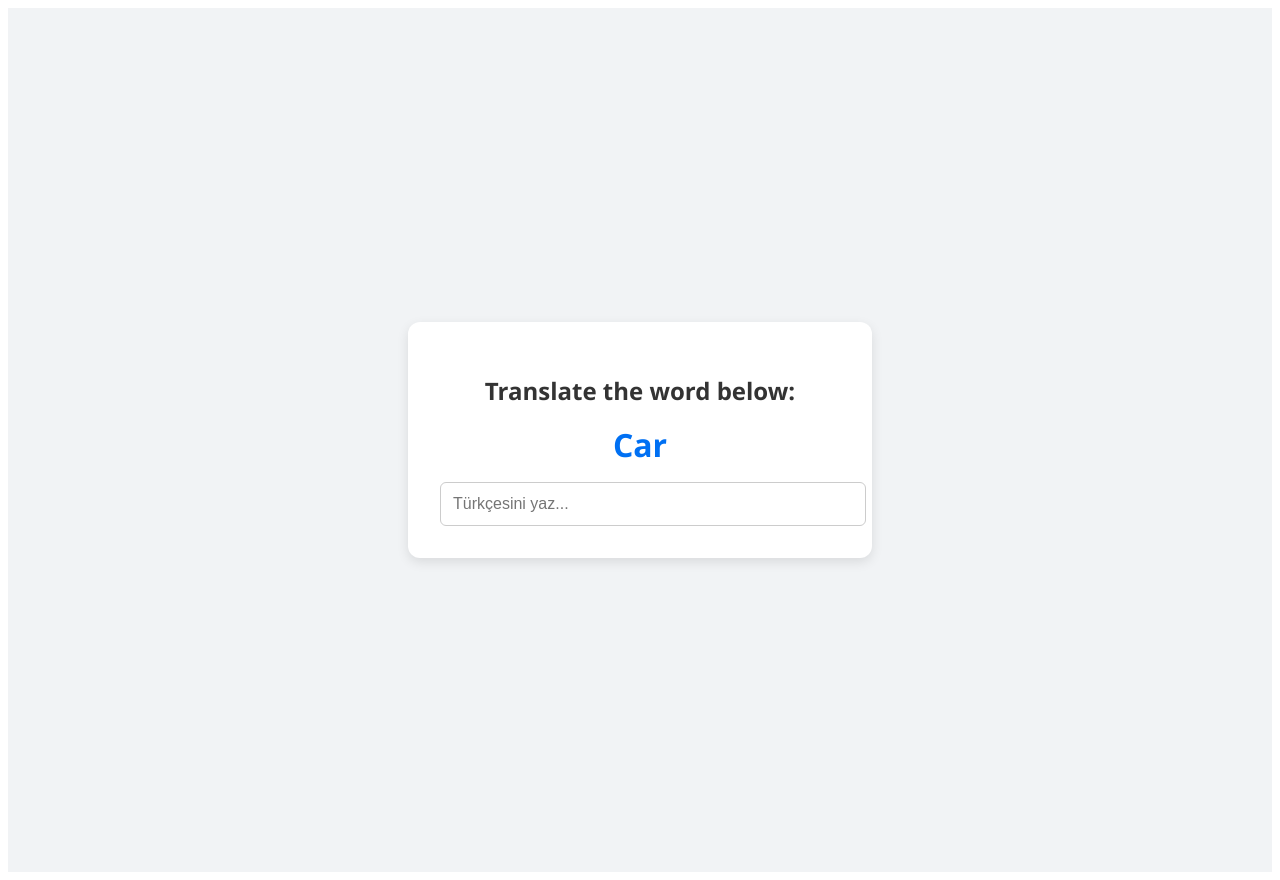
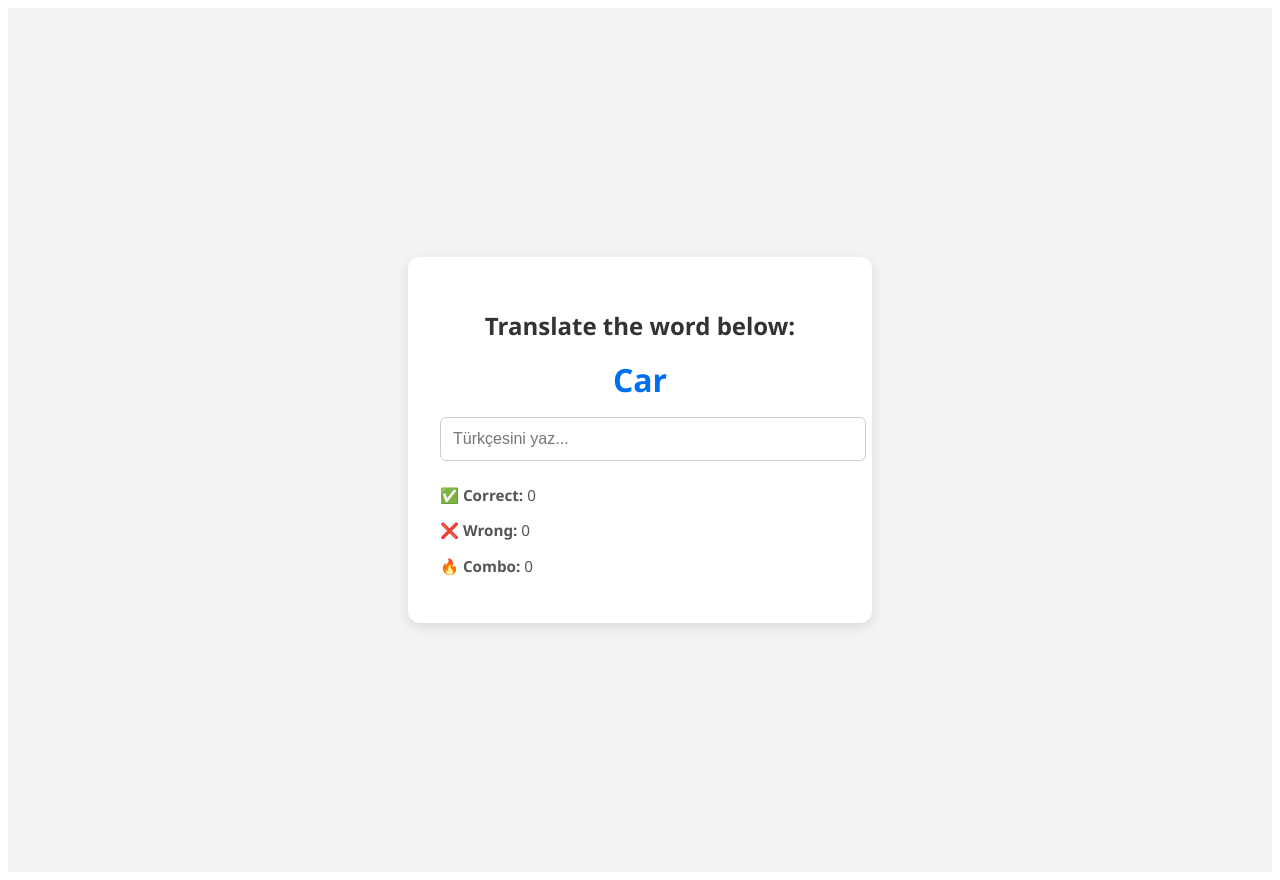
Before and after one commit to emirontop/Kelime-Bulmaca, a Next.js app: page / in a window 1280 px wide. Built offline with nearby package versions, Linux system fonts and the light colour scheme.

Commit message:
Update index.js

```diff
--- a/pages/index.js
+++ b/pages/index.js
@@ -1,4 +1,4 @@
-import { useState, useEffect } from 'react';
+import { useState } from 'react';
 import letters from '../letters';
 
 // Türkçe karakterleri düzleştirir
@@ -28,12 +28,20 @@ export default function Home() {
   const [answer, setAnswer] = useState('');
   const [status, setStatus] = useState(null);
 
+  // İstatistikler
+  const [correctCount, setCorrectCount] = useState(0);
+  const [wrongCount, setWrongCount] = useState(0);
+  const [combo, setCombo] = useState(0);
+
   const handleCheck = () => {
     const correct = normalize(entries[index][1].trim());
     const userAnswer = normalize(answer.trim());
 
     if (userAnswer === correct) {
       setStatus('correct');
+      setCorrectCount(prev => prev + 1);
+      setCombo(prev => prev + 1);
+
       setTimeout(() => {
         setIndex(getRandomIndex(entries.length, index));
         setAnswer('');
@@ -41,6 +49,8 @@ export default function Home() {
       }, 1000);
     } else {
       setStatus('wrong');
+      setWrongCount(prev => prev + 1);
+      setCombo(0);
     }
   };
 
@@ -61,8 +71,21 @@ export default function Home() {
         boxShadow: '0 4px 12px rgba(0,0,0,0.1)',
         width: '100%',
         maxWidth: '400px',
-        textAlign: 'center'
+        textAlign: 'center',
+        position: 'relative'
       }}>
+        {/* 🔥 Combo Görseli */}
+        {combo >= 3 && (
+          <div style={{
+            position: 'absolute',
+            top: '-1.5rem',
+            right: '-1.5rem',
+            fontSize: '3rem'
+          }}>
+            🔥
+          </div>
+        )}
+
         <h2 style={{ fontSize: '1.5rem', marginBottom: '1rem', color: '#333' }}>
           Translate the word below:
         </h2>
@@ -100,12 +123,25 @@ export default function Home() {
           }}
         />
 
+        {/* ✅ / ❌ Geri Bildirim */}
         {status === 'correct' && (
           <p style={{ color: '#38c172', marginTop: '0.75rem' }}>✅ Correct!</p>
         )}
         {status === 'wrong' && (
           <p style={{ color: '#e3342f', marginTop: '0.75rem' }}>❌ Wrong! Try again.</p>
         )}
+
+        {/* 📊 İstatistikler */}
+        <div style={{
+          marginTop: '1.5rem',
+          textAlign: 'left',
+          fontSize: '0.95rem',
+          color: '#555'
+        }}>
+          <p><strong>✅ Correct:</strong> {correctCount}</p>
+          <p><strong>❌ Wrong:</strong> {wrongCount}</p>
+          <p><strong>🔥 Combo:</strong> {combo}</p>
+        </div>
       </div>
     </div>
   );
```
